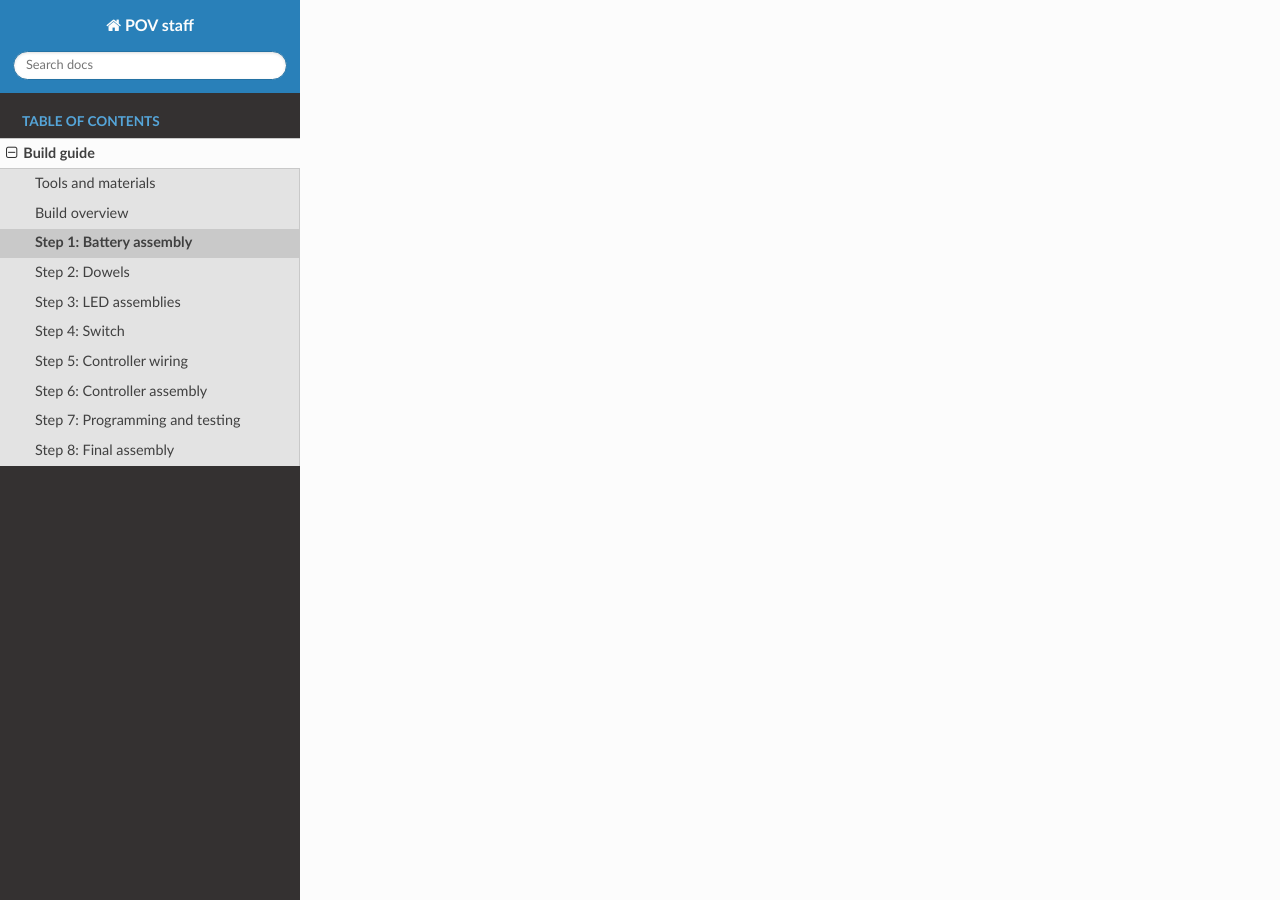
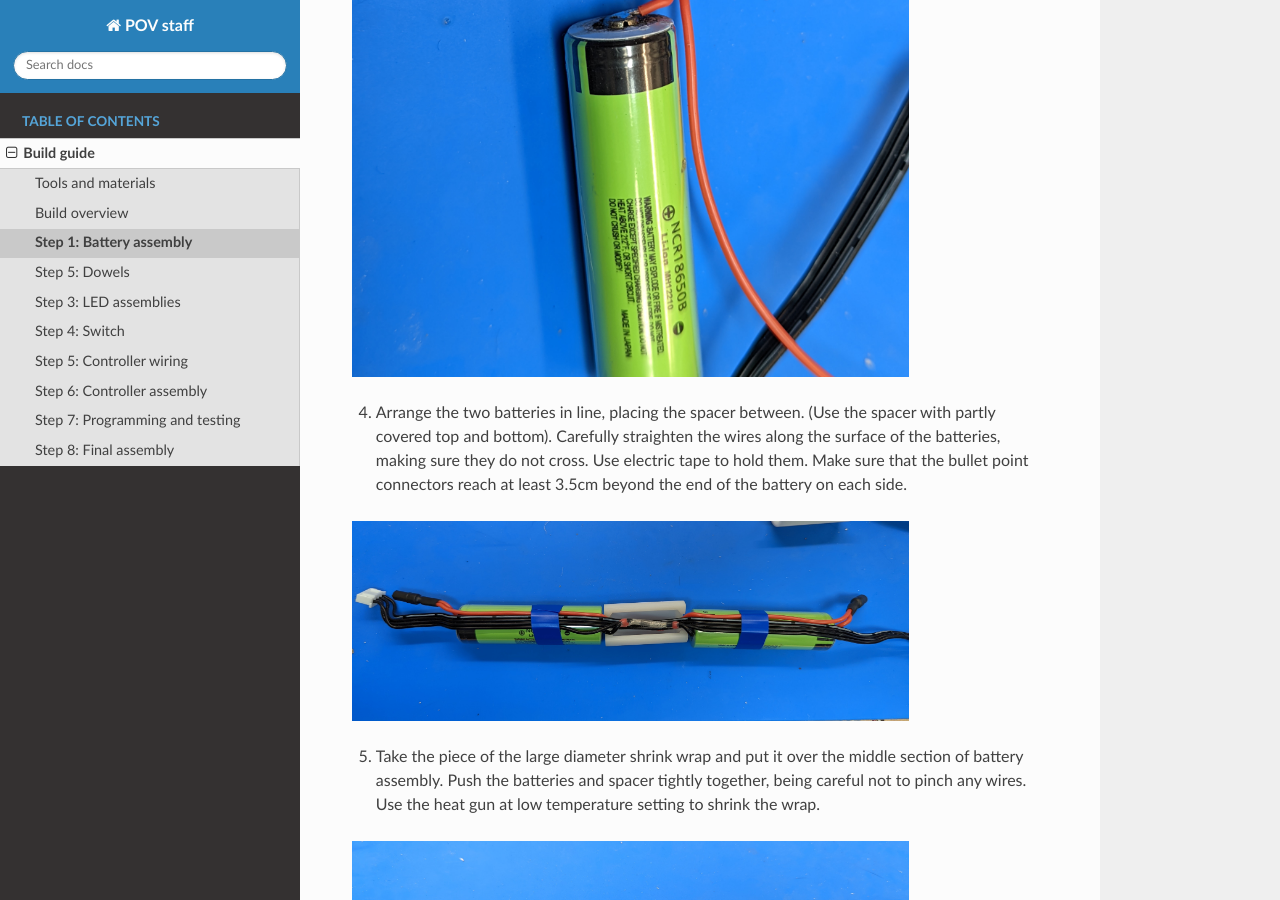
Before and after one commit to shurik179/povstaff, a Sphinx documentation site: the page built from docs/build-battery1.rst, in a window 1280 px wide and 900 px high, scrolled down 1891 px. Built offline with Sphinx 7.4.7 and the Read the Docs theme 2.0.0, drawn with Linux system fonts in a browser that asks for light colours; formulas are drawn with MathJax 3; pages that are not in the unit, such as notebooks, are missing from menus; some of the changed text lies outside the part shown.

Commit message:
docs update

```diff
--- a/docs/build-battery1.rst
+++ b/docs/build-battery1.rst
@@ -26,12 +26,38 @@
    :alt: Battery
    :width: 80%
 
+.. figure:: images/battery-2.jpg
+   :alt: Battery
+   :width: 80%
+
 2. Turn the batteries over, with the positive terminal up. Use voltmeter to
    check the voltage difference between the positive terminals of the two batteries.
    If it is more than 0.1V, find a low ommage resistor (1 Ohm or about);  press and hold
    it against the two positive terminals, to equalize the voltage.
 
+3. Take the red wire harness from the kit of parts and solder the two red leads
+   to positive terminals of the batteries. Make sure the direction they are
+   pointing is same as direction the black leads on the negative terminal.
 
-.. figure:: images/battery-2.jpg
+.. figure:: images/battery-3.jpg
    :alt: Battery
    :width: 80%
+
+4. Arrange the two batteries in line, placing the spacer between. (Use the
+   spacer with partly covered top and bottom). Carefully straighten the wires
+   along the surface of the batteries, making sure they do not cross. Use electric
+   tape to hold them. Make sure that the bullet point connectors reach  at least
+   3.5cm beyond the end of the battery on each side.
+
+.. figure:: images/battery-5.jpg
+   :alt: Battery
+   :width: 80%
+
+5. Take the piece of the large diameter shrink wrap and put it over the middle
+   section of battery assembly. Push the batteries and spacer tightly together,
+   being careful not to pinch any wires. Use the heat gun at low temperature
+   setting  to shrink the wrap.
+
+.. figure:: images/battery-6.jpg
+   :alt: Battery
+   :width: 80%
--- a/docs/build-dowel.rst
+++ b/docs/build-dowel.rst
@@ -1,4 +1,4 @@
-Step 2: Dowels
+Step 5: Dowels
 ==============
 
 1. Take the two  1/2" square wood dowels. Cut each of them to 52cm length; try to
```
Also changed, not shown: docs/build-materials.rst (+19 -5 lines), docs/images/battery-7.jpg (renamed from docs/images/battery-4.jpg).
